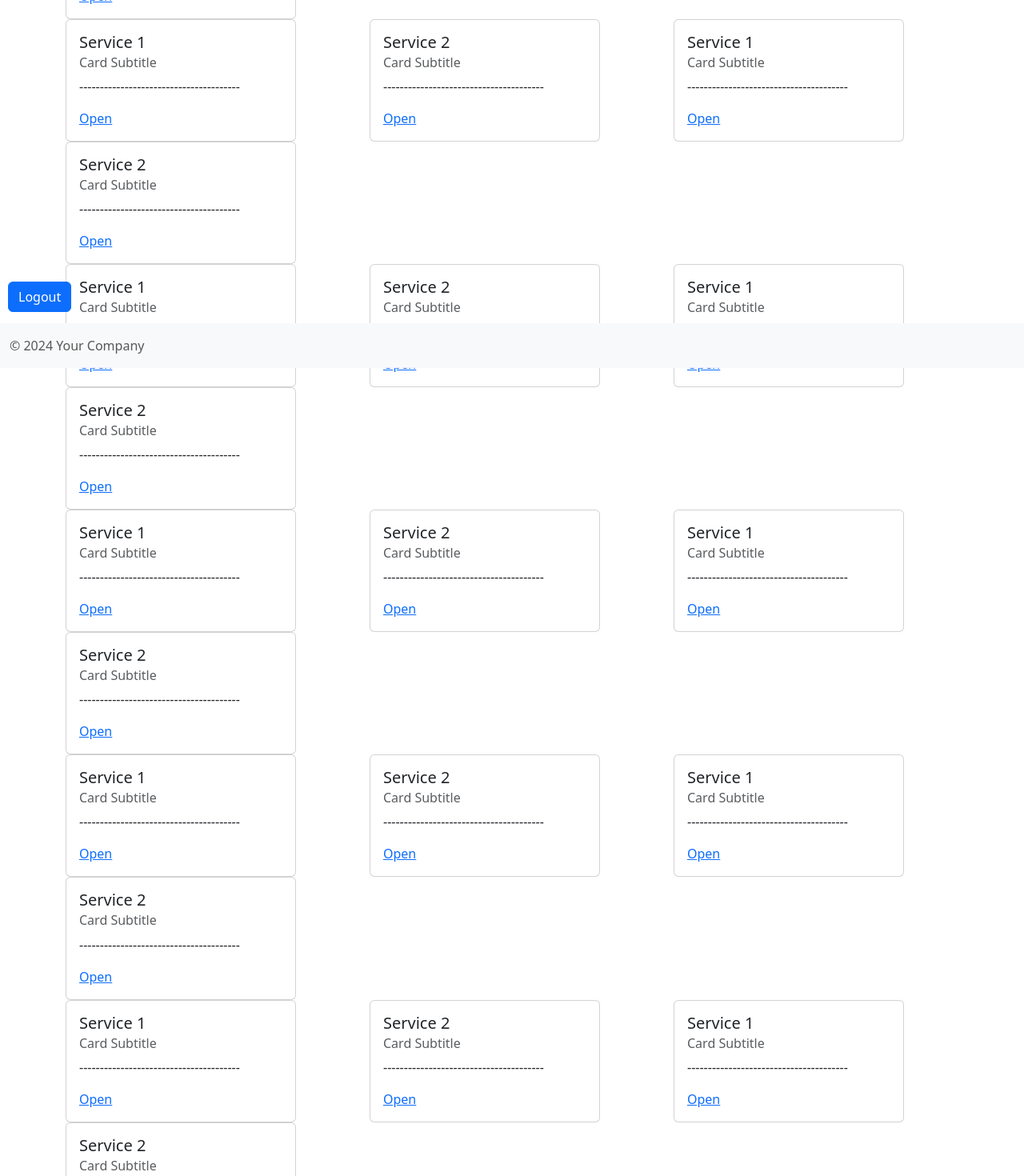
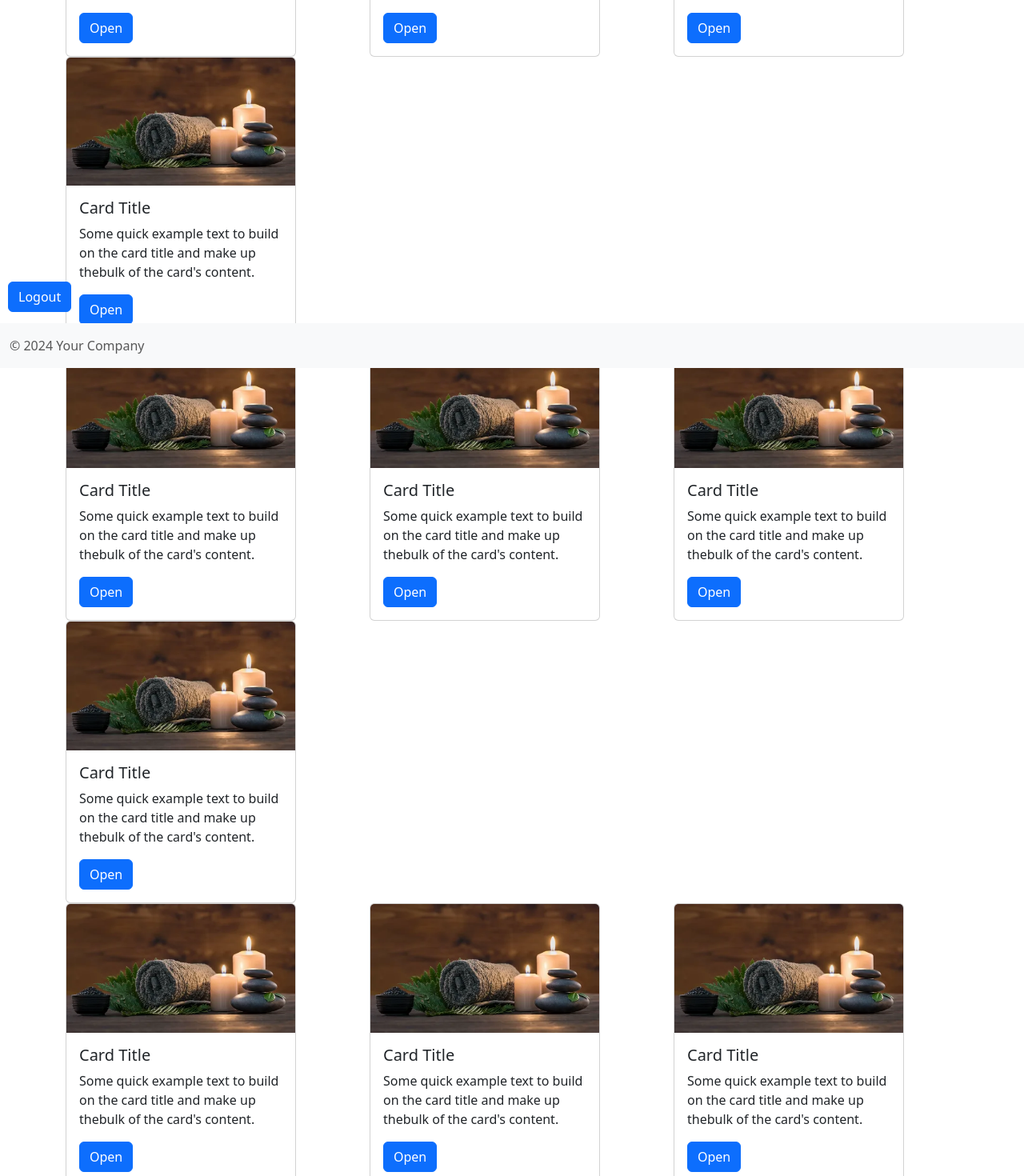
Before and after one commit to FicusSword/Lab-4, a React (Vite) app in the folder Lab1/: page /home in a window 1280 px wide. Shown: the part 340-1810 px from the top of the page at 80% size. Built offline with nearby package versions, Linux system fonts and the light colour scheme; sample sign-in values are in the browser's storage.

Commit message:
UPDATE
UPDATE

```diff
--- a/Lab1/src/App.tsx
+++ b/Lab1/src/App.tsx
@@ -9,6 +9,8 @@ import { Page } from './Page';
 import { Task } from './DailyPage/DailyTaskPage';
 import { Cart } from './Cart';
 import { PageTwo } from './Page2';
+import { RegisterPage } from './AuthOBJ/RegisterPage';
+
 
 
 const App: React.FC = () => {
@@ -22,6 +24,7 @@ const App: React.FC = () => {
       <MouseTracker />
       <Routes>
         <Route path="" element={<LoginPage/>}/>
+        <Route path="/register" element={<RegisterPage/>}/>
         <Route path="/home" element={<MainPage/>}/>
         <Route path="/page" element={<Page/>}/>
         <Route path="/page2" element={<PageTwo/>}/>
--- a/Lab1/src/MainpageOBJ/MainPage.tsx
+++ b/Lab1/src/MainpageOBJ/MainPage.tsx
@@ -17,40 +17,22 @@ export function MainPage() {
         <div style={{ display: "flex", justifyContent: "center" }}>
             <Container>
                 <Row>
-                    <Col><Card style={{ width: '18rem' }}><Card.Body><Card.Title>Product 1</Card.Title><Card.Subtitle className="mb-2 text-muted">Card Subtitle</Card.Subtitle><Card.Text>---------------------------------------</Card.Text><Card.Link href="/page" >Open</Card.Link></Card.Body></Card></Col>
-                    <Col><Card style={{ width: '18rem' }}><Card.Body><Card.Title>Product 2</Card.Title><Card.Subtitle className="mb-2 text-muted">Card Subtitle</Card.Subtitle><Card.Text>---------------------------------------</Card.Text><Card.Link href="/page2" >Open</Card.Link></Card.Body></Card></Col>
-                    <Col><Card style={{ width: '18rem' }}><Card.Body><Card.Title>Product 1</Card.Title><Card.Subtitle className="mb-2 text-muted">Card Subtitle</Card.Subtitle><Card.Text>---------------------------------------</Card.Text><Card.Link href="/page" >Open</Card.Link></Card.Body></Card></Col>
-                    <Col><Card style={{ width: '18rem' }}><Card.Body><Card.Title>Product 2</Card.Title><Card.Subtitle className="mb-2 text-muted">Card Subtitle</Card.Subtitle><Card.Text>---------------------------------------</Card.Text><Card.Link href="/page2" >Open</Card.Link></Card.Body></Card></Col>
+                    <Col><Card style={{ width: '18rem' }}><Card.Img variant="top" src="image.png" /><Card.Body><Card.Title>Card Title</Card.Title><Card.Text>Some quick example text to build on the card title and make up thebulk of the card's content.</Card.Text><Button variant="primary" href="/page">Open</Button></Card.Body></Card></Col>
+                    <Col><Card style={{ width: '18rem' }}><Card.Img variant="top" src="image.png" /><Card.Body><Card.Title>Card Title</Card.Title><Card.Text>Some quick example text to build on the card title and make up thebulk of the card's content.</Card.Text><Button variant="primary" href="/page2">Open</Button></Card.Body></Card></Col>
+                    <Col><Card style={{ width: '18rem' }}><Card.Img variant="top" src="image.png" /><Card.Body><Card.Title>Card Title</Card.Title><Card.Text>Some quick example text to build on the card title and make up thebulk of the card's content.</Card.Text><Button variant="primary" href="/page">Open</Button></Card.Body></Card></Col>
+                    <Col><Card style={{ width: '18rem' }}><Card.Img variant="top" src="image.png" /><Card.Body><Card.Title>Card Title</Card.Title><Card.Text>Some quick example text to build on the card title and make up thebulk of the card's content.</Card.Text><Button variant="primary" href="/page2">Open</Button></Card.Body></Card></Col>
                 </Row>
                 <Row>
-                    <Col><Card style={{ width: '18rem' }}><Card.Body><Card.Title>Service 1</Card.Title><Card.Subtitle className="mb-2 text-muted">Card Subtitle</Card.Subtitle><Card.Text>---------------------------------------</Card.Text><Card.Link href="/page" >Open</Card.Link></Card.Body></Card></Col>
-                    <Col><Card style={{ width: '18rem' }}><Card.Body><Card.Title>Service 2</Card.Title><Card.Subtitle className="mb-2 text-muted">Card Subtitle</Card.Subtitle><Card.Text>---------------------------------------</Card.Text><Card.Link href="/page2" >Open</Card.Link></Card.Body></Card></Col>
-                    <Col><Card style={{ width: '18rem' }}><Card.Body><Card.Title>Service 1</Card.Title><Card.Subtitle className="mb-2 text-muted">Card Subtitle</Card.Subtitle><Card.Text>---------------------------------------</Card.Text><Card.Link href="/page" >Open</Card.Link></Card.Body></Card></Col>
-                    <Col><Card style={{ width: '18rem' }}><Card.Body><Card.Title>Service 2</Card.Title><Card.Subtitle className="mb-2 text-muted">Card Subtitle</Card.Subtitle><Card.Text>---------------------------------------</Card.Text><Card.Link href="/page2" >Open</Card.Link></Card.Body></Card></Col>
+                    <Col><Card style={{ width: '18rem' }}><Card.Img variant="top" src="image.png" /><Card.Body><Card.Title>Card Title</Card.Title><Card.Text>Some quick example text to build on the card title and make up thebulk of the card's content.</Card.Text><Button variant="primary" href="/page">Open</Button></Card.Body></Card></Col>
+                    <Col><Card style={{ width: '18rem' }}><Card.Img variant="top" src="image.png" /><Card.Body><Card.Title>Card Title</Card.Title><Card.Text>Some quick example text to build on the card title and make up thebulk of the card's content.</Card.Text><Button variant="primary" href="/page2">Open</Button></Card.Body></Card></Col>
+                    <Col><Card style={{ width: '18rem' }}><Card.Img variant="top" src="image.png" /><Card.Body><Card.Title>Card Title</Card.Title><Card.Text>Some quick example text to build on the card title and make up thebulk of the card's content.</Card.Text><Button variant="primary" href="/page">Open</Button></Card.Body></Card></Col>
+                    <Col><Card style={{ width: '18rem' }}><Card.Img variant="top" src="image.png" /><Card.Body><Card.Title>Card Title</Card.Title><Card.Text>Some quick example text to build on the card title and make up thebulk of the card's content.</Card.Text><Button variant="primary" href="/page2">Open</Button></Card.Body></Card></Col>
                 </Row>
                 <Row>
-                    <Col><Card style={{ width: '18rem' }}><Card.Body><Card.Title>Service 1</Card.Title><Card.Subtitle className="mb-2 text-muted">Card Subtitle</Card.Subtitle><Card.Text>---------------------------------------</Card.Text><Card.Link href="/page" >Open</Card.Link></Card.Body></Card></Col>
-                    <Col><Card style={{ width: '18rem' }}><Card.Body><Card.Title>Service 2</Card.Title><Card.Subtitle className="mb-2 text-muted">Card Subtitle</Card.Subtitle><Card.Text>---------------------------------------</Card.Text><Card.Link href="/page2" >Open</Card.Link></Card.Body></Card></Col>
-                    <Col><Card style={{ width: '18rem' }}><Card.Body><Card.Title>Service 1</Card.Title><Card.Subtitle className="mb-2 text-muted">Card Subtitle</Card.Subtitle><Card.Text>---------------------------------------</Card.Text><Card.Link href="/page" >Open</Card.Link></Card.Body></Card></Col>
-                    <Col><Card style={{ width: '18rem' }}><Card.Body><Card.Title>Service 2</Card.Title><Card.Subtitle className="mb-2 text-muted">Card Subtitle</Card.Subtitle><Card.Text>---------------------------------------</Card.Text><Card.Link href="/page2" >Open</Card.Link></Card.Body></Card></Col>
-                </Row>
-                <Row>
-                    <Col><Card style={{ width: '18rem' }}><Card.Body><Card.Title>Service 1</Card.Title><Card.Subtitle className="mb-2 text-muted">Card Subtitle</Card.Subtitle><Card.Text>---------------------------------------</Card.Text><Card.Link href="/page" >Open</Card.Link></Card.Body></Card></Col>
-                    <Col><Card style={{ width: '18rem' }}><Card.Body><Card.Title>Service 2</Card.Title><Card.Subtitle className="mb-2 text-muted">Card Subtitle</Card.Subtitle><Card.Text>---------------------------------------</Card.Text><Card.Link href="/page2" >Open</Card.Link></Card.Body></Card></Col>
-                    <Col><Card style={{ width: '18rem' }}><Card.Body><Card.Title>Service 1</Card.Title><Card.Subtitle className="mb-2 text-muted">Card Subtitle</Card.Subtitle><Card.Text>---------------------------------------</Card.Text><Card.Link href="/page" >Open</Card.Link></Card.Body></Card></Col>
-                    <Col><Card style={{ width: '18rem' }}><Card.Body><Card.Title>Service 2</Card.Title><Card.Subtitle className="mb-2 text-muted">Card Subtitle</Card.Subtitle><Card.Text>---------------------------------------</Card.Text><Card.Link href="/page2" >Open</Card.Link></Card.Body></Card></Col>
-                </Row>
-                <Row>
-                    <Col><Card style={{ width: '18rem' }}><Card.Body><Card.Title>Service 1</Card.Title><Card.Subtitle className="mb-2 text-muted">Card Subtitle</Card.Subtitle><Card.Text>---------------------------------------</Card.Text><Card.Link href="/page" >Open</Card.Link></Card.Body></Card></Col>
-                    <Col><Card style={{ width: '18rem' }}><Card.Body><Card.Title>Service 2</Card.Title><Card.Subtitle className="mb-2 text-muted">Card Subtitle</Card.Subtitle><Card.Text>---------------------------------------</Card.Text><Card.Link href="/page2" >Open</Card.Link></Card.Body></Card></Col>
-                    <Col><Card style={{ width: '18rem' }}><Card.Body><Card.Title>Service 1</Card.Title><Card.Subtitle className="mb-2 text-muted">Card Subtitle</Card.Subtitle><Card.Text>---------------------------------------</Card.Text><Card.Link href="/page" >Open</Card.Link></Card.Body></Card></Col>
-                    <Col><Card style={{ width: '18rem' }}><Card.Body><Card.Title>Service 2</Card.Title><Card.Subtitle className="mb-2 text-muted">Card Subtitle</Card.Subtitle><Card.Text>---------------------------------------</Card.Text><Card.Link href="/page2" >Open</Card.Link></Card.Body></Card></Col>
-                </Row>
-                <Row>
-                    <Col><Card style={{ width: '18rem' }}><Card.Body><Card.Title>Service 1</Card.Title><Card.Subtitle className="mb-2 text-muted">Card Subtitle</Card.Subtitle><Card.Text>---------------------------------------</Card.Text><Card.Link href="/page" >Open</Card.Link></Card.Body></Card></Col>
-                    <Col><Card style={{ width: '18rem' }}><Card.Body><Card.Title>Service 2</Card.Title><Card.Subtitle className="mb-2 text-muted">Card Subtitle</Card.Subtitle><Card.Text>---------------------------------------</Card.Text><Card.Link href="/page2" >Open</Card.Link></Card.Body></Card></Col>
-                    <Col><Card style={{ width: '18rem' }}><Card.Body><Card.Title>Service 1</Card.Title><Card.Subtitle className="mb-2 text-muted">Card Subtitle</Card.Subtitle><Card.Text>---------------------------------------</Card.Text><Card.Link href="/page" >Open</Card.Link></Card.Body></Card></Col>
-                    <Col><Card style={{ width: '18rem' }}><Card.Body><Card.Title>Service 2</Card.Title><Card.Subtitle className="mb-2 text-muted">Card Subtitle</Card.Subtitle><Card.Text>---------------------------------------</Card.Text><Card.Link href="/page2" >Open</Card.Link></Card.Body></Card></Col>
+                    <Col><Card style={{ width: '18rem' }}><Card.Img variant="top" src="image.png" /><Card.Body><Card.Title>Card Title</Card.Title><Card.Text>Some quick example text to build on the card title and make up thebulk of the card's content.</Card.Text><Button variant="primary" href="/page">Open</Button></Card.Body></Card></Col>
+                    <Col><Card style={{ width: '18rem' }}><Card.Img variant="top" src="image.png" /><Card.Body><Card.Title>Card Title</Card.Title><Card.Text>Some quick example text to build on the card title and make up thebulk of the card's content.</Card.Text><Button variant="primary" href="/page2">Open</Button></Card.Body></Card></Col>
+                    <Col><Card style={{ width: '18rem' }}><Card.Img variant="top" src="image.png" /><Card.Body><Card.Title>Card Title</Card.Title><Card.Text>Some quick example text to build on the card title and make up thebulk of the card's content.</Card.Text><Button variant="primary" href="/page">Open</Button></Card.Body></Card></Col>
+                    <Col><Card style={{ width: '18rem' }}><Card.Img variant="top" src="image.png" /><Card.Body><Card.Title>Card Title</Card.Title><Card.Text>Some quick example text to build on the card title and make up thebulk of the card's content.</Card.Text><Button variant="primary" href="/page2">Open</Button></Card.Body></Card></Col>
                 </Row>
                 <div style={{ position: 'fixed', left: '10px', bottom: '70px' }}>
                     <Button variant="primary" type="button" href="/">Logout</Button>
```
Also changed, not shown: Lab1/src/AuthOBJ/LoginPage.tsx (+15 -6 lines), Lab1/src/AuthOBJ/RegisterPage.tsx (added, +83 -0 lines).
